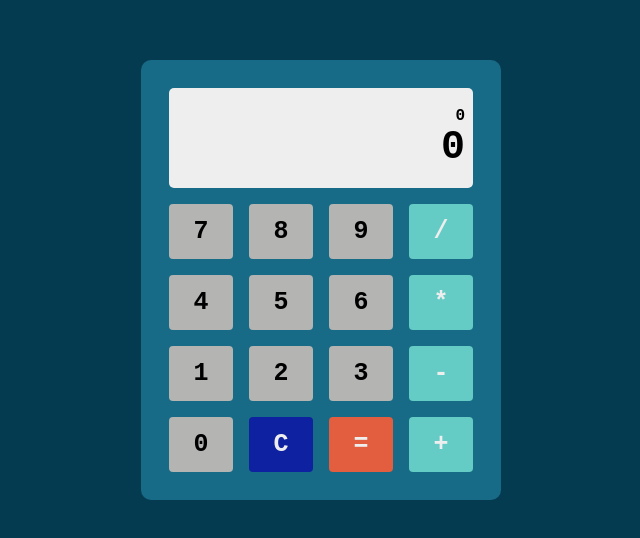
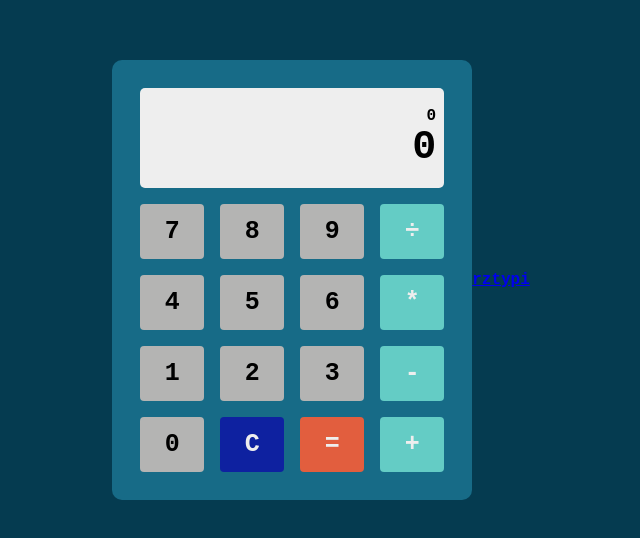
Before and after one commit to rztypi/calculator, a plain HTML site: page index.html in a window 1280 px wide. Shown: the part 120-658 px from the top of the page, without its empty margins (319-959 px from the left). Drawn offline with Linux system fonts and the light colour scheme.

Commit message:
Add footer and other semantic tags

```diff
--- a/index.html
+++ b/index.html
@@ -8,6 +8,7 @@
     <script src="index.js" defer></script>
 </head>
 <body>
+    <main>
         <div id="calculator">
             <div id="display-container">
                 <div id="expression"></div>
@@ -18,7 +19,7 @@
                 <button class="number-btn" type="button">7</button>
                 <button class="number-btn" type="button">8</button>
                 <button class="number-btn" type="button">9</button>
-            <button class="operator-btn" type="button">/</button>
+                <button class="operator-btn" type="button">÷</button>
                 <button class="number-btn" type="button">4</button>
                 <button class="number-btn" type="button">5</button>
                 <button class="number-btn" type="button">6</button>
@@ -33,5 +34,9 @@
                 <button class="operator-btn" type="button">+</button>
             </div>
         </div>
+    </main>
+    <footer>
+        <div><a href="https://github.com/rztypi">rztypi</a></div>
+    </footer>
 </body>
 </html>
```
Lines whose indentation alone changed are shown as unchanged.
